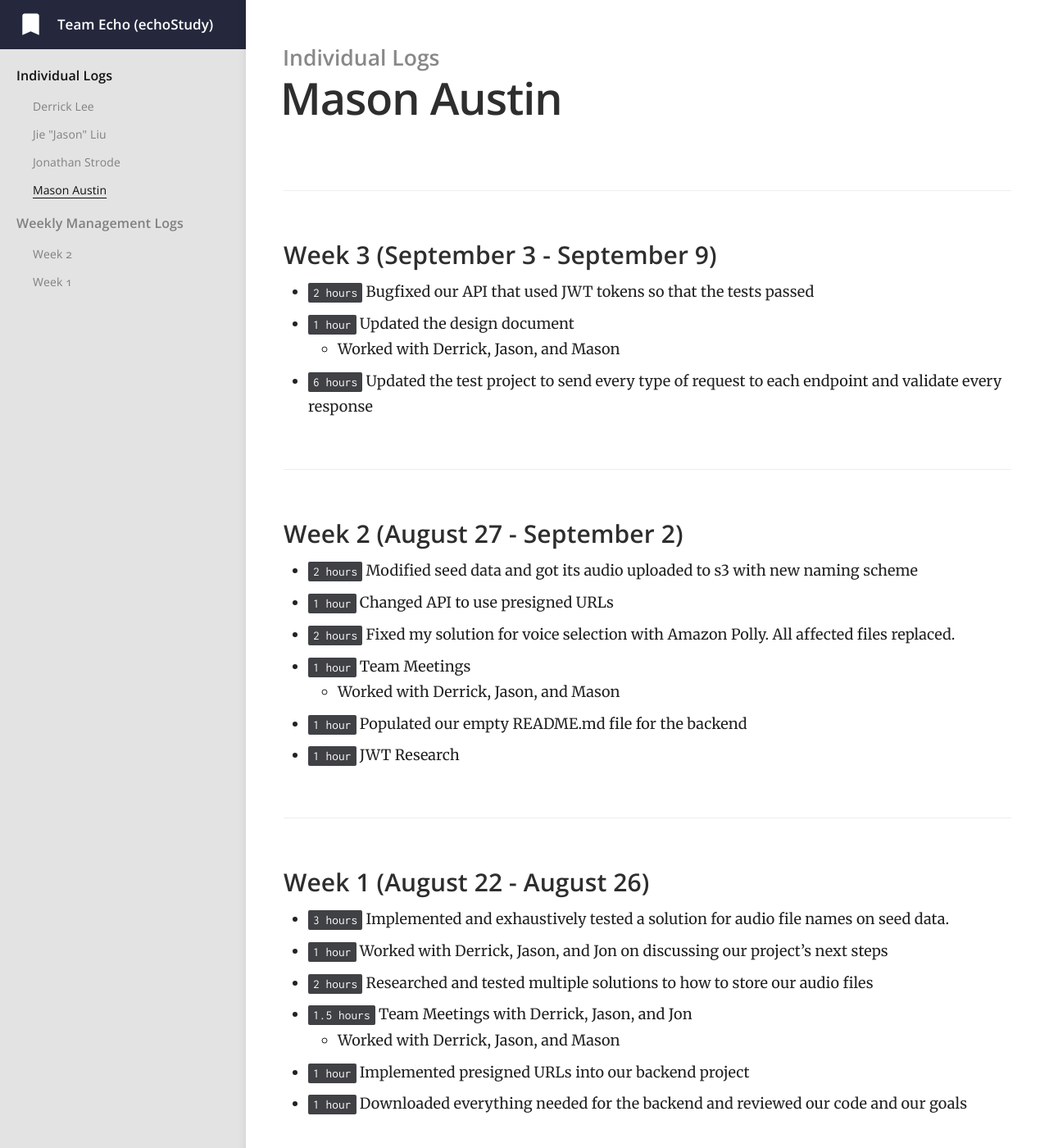
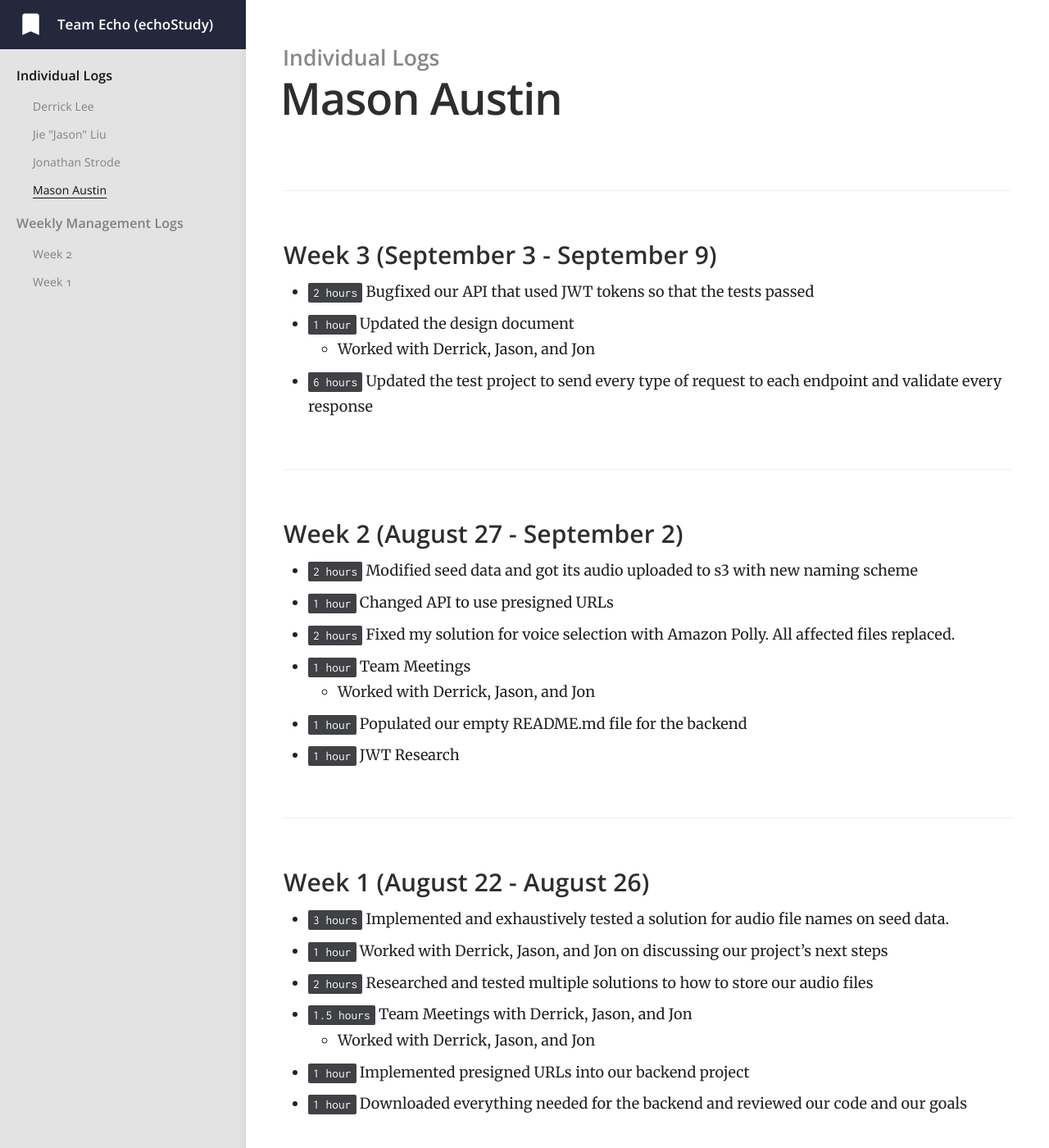
Before and after one commit to jiejasonliu/team-echo-site, a Jekyll site: the page built from _docs/individual-logs/masonaustin-logs.md, in a window 1280 px wide and 1400 px high. Shown: the whole window at 82% size. Built offline with Jekyll 4.4.1, drawn with Linux system fonts in a browser that asks for light colours.

Commit message:
fixed my logs

```diff
--- a/_docs/individual-logs/masonaustin-logs.md
+++ b/_docs/individual-logs/masonaustin-logs.md
@@ -7,7 +7,7 @@ order: 1
 ### Week 3 (September 3 - September 9)
   - `2 hours` Bugfixed our API that used JWT tokens so that the tests passed
   - `1 hour` Updated the design document
-    - Worked with Derrick, Jason, and Mason
+    - Worked with Derrick, Jason, and Jon
   - `6 hours` Updated the test project to send every type of request to each endpoint and validate every response
 
 ### Week 2 (August 27 - September 2)
@@ -15,7 +15,7 @@ order: 1
   - `1 hour` Changed API to use presigned URLs
   - `2 hours` Fixed my solution for voice selection with Amazon Polly. All affected files replaced.
   - `1 hour` Team Meetings
-    - Worked with Derrick, Jason, and Mason
+    - Worked with Derrick, Jason, and Jon
   - `1 hour` Populated our empty README.md file for the backend
   - `1 hour` JWT Research
 
@@ -24,6 +24,6 @@ order: 1
   - `1 hour` Worked with Derrick, Jason, and Jon on discussing our project's next steps
   - `2 hours` Researched and tested multiple solutions to how to store our audio files
   - `1.5 hours` Team Meetings with Derrick, Jason, and Jon
-    - Worked with Derrick, Jason, and Mason
+    - Worked with Derrick, Jason, and Jon
   - `1 hour` Implemented presigned URLs into our backend project
   - `1 hour` Downloaded everything needed for the backend and reviewed our code and our goals
```
